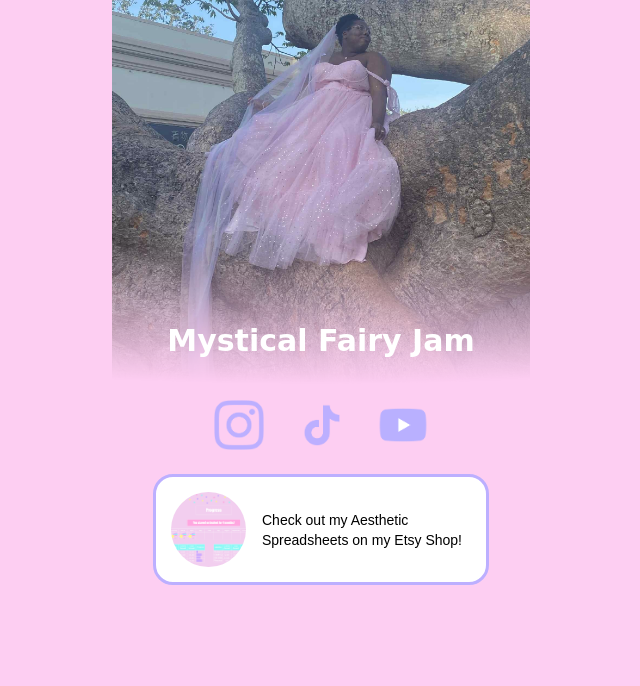
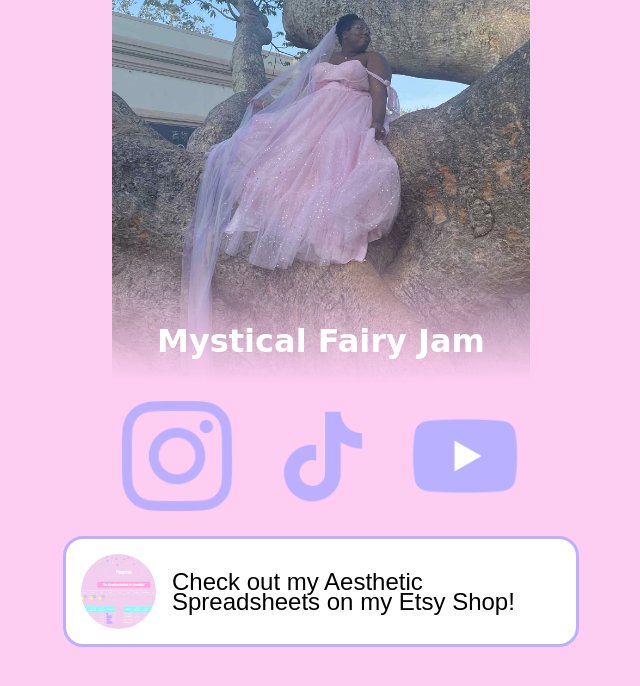
Before and after one commit to mysticalfairyjam/Info_card, a plain HTML site: page index.html in a window 1280 px wide. Shown: the whole page, without its empty margins (319-959 px from the left). Drawn offline with Linux system fonts and the light colour scheme.

Commit message:
Add files via upload

```diff
--- a/index.html
+++ b/index.html
@@ -20,6 +20,7 @@
     #princess{
       width:100vw;
       height:50vh;
+      overflow:hidden;
     }
 }
      .bottom-center {
@@ -29,7 +30,7 @@
       width:100%;
       transform: translate(-50%,-50%);
       text-align: center;
-      font-size: 30px;
+      font-size: 2rem;
       font-family:cursive;
       color:white;
       padding:10px;
@@ -37,13 +38,13 @@
 
     #button_type {
 
-      width:300px;
+      width:30rem;
   border-radius: 20px;
   line-height: 20px;
   background: white;
   border: 3px solid #bcafff;
   margin:10px;
-      font-size: 14px;
+      font-size: 1.5rem;
   display: flex;
       align-items: center;
       gap:1rem;
@@ -64,7 +65,7 @@
     }
 
 
-#icon{height:50px; width:50px;
+#icon{height:7rem; width:7rem;
 }
 
     .item {
```
